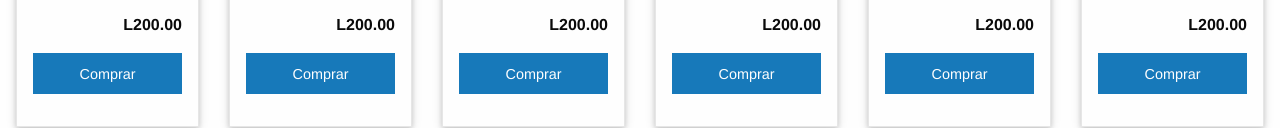
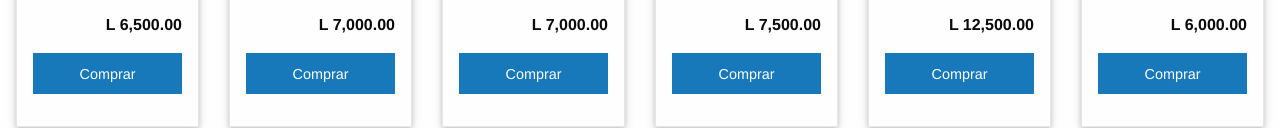
Before and after one commit to wilmergarcia7/ProductsDetails, a website: page index.html in a window 1280 px wide. Shown: the part 1704-1832 px from the top of the page. Drawn offline with nearby package versions, Linux system fonts and the light colour scheme.

Commit message:
Update index.html

```diff
--- a/index.html
+++ b/index.html
@@ -158,7 +158,7 @@
                         <img class="card-image" src="https://cdn.discordapp.com/attachments/807823691974180895/807850016223657995/s8_plus.jpg" />
                         <div class="card-divider">S8 plus</div>
                         <div class="card-section">
-                            <div class="text-right margin-bottom-1"><strong>L200.00</strong></div>
+                            <div class="text-right margin-bottom-1"><strong>L 6,500.00</strong></div>
                             <div><a href class="button expanded ">Comprar</a></div>
                         </div>
                     </div>
@@ -168,7 +168,7 @@
                         <img class="card-image" src="https://cdn.discordapp.com/attachments/807823691974180895/807850019289563146/s9_plus.jpg" />
                         <div class="card-divider">S9 plus</div>
                         <div class="card-section">
-                            <div class="text-right margin-bottom-1"><strong>L200.00</strong></div>
+                            <div class="text-right margin-bottom-1"><strong>L 7,000.00</strong></div>
                             <div><a href class="button expanded ">Comprar</a></div>
                         </div>
                     </div>
@@ -178,7 +178,7 @@
                         <img class="card-image" src="https://cdn.discordapp.com/attachments/807823691974180895/807850021285396480/i7plus.jpg" />
                         <div class="card-divider">Iphone 8 Plus</div>
                         <div class="card-section">
-                            <div class="text-right margin-bottom-1"><strong>L200.00</strong></div>
+                            <div class="text-right margin-bottom-1"><strong>L 7,000.00</strong></div>
                             <div><a href class="button expanded ">Comprar</a></div>
                         </div>
                     </div>
@@ -188,7 +188,7 @@
                         <img class="card-image" src="https://cdn.discordapp.com/attachments/807823691974180895/807850023756759055/i8plus.jpg" />
                         <div class="card-divider">Iphone 7 Plus</div>
                         <div class="card-section">
-                            <div class="text-right margin-bottom-1"><strong>L200.00</strong></div>
+                            <div class="text-right margin-bottom-1"><strong>L 7,500.00</strong></div>
                             <div><a href class="button expanded ">Comprar</a></div>
                         </div>
                     </div>
@@ -198,7 +198,7 @@
                         <img class="card-image" src="https://cdn.discordapp.com/attachments/807823691974180895/807850026038329364/iPhone-XS-Max_Gold-256.png" />
                         <div class="card-divider">Iphone XS </div>
                         <div class="card-section">
-                            <div class="text-right margin-bottom-1"><strong>L200.00</strong></div>
+                            <div class="text-right margin-bottom-1"><strong>L 12,500.00</strong></div>
                             <div><a href class="button expanded ">Comprar</a></div>
                         </div>
                     </div>
@@ -208,7 +208,7 @@
                         <img class="card-image" src="https://cdn.discordapp.com/attachments/807823691974180895/807851515243003965/A30_1.jpg" />
                         <div class="card-divider">A 30</div>
                         <div class="card-section">
-                            <div class="text-right margin-bottom-1"><strong>L200.00</strong></div>
+                            <div class="text-right margin-bottom-1"><strong>L 6,000.00</strong></div>
                             <div><a href class="button expanded ">Comprar</a></div>
                         </div>
                     </div>
```
